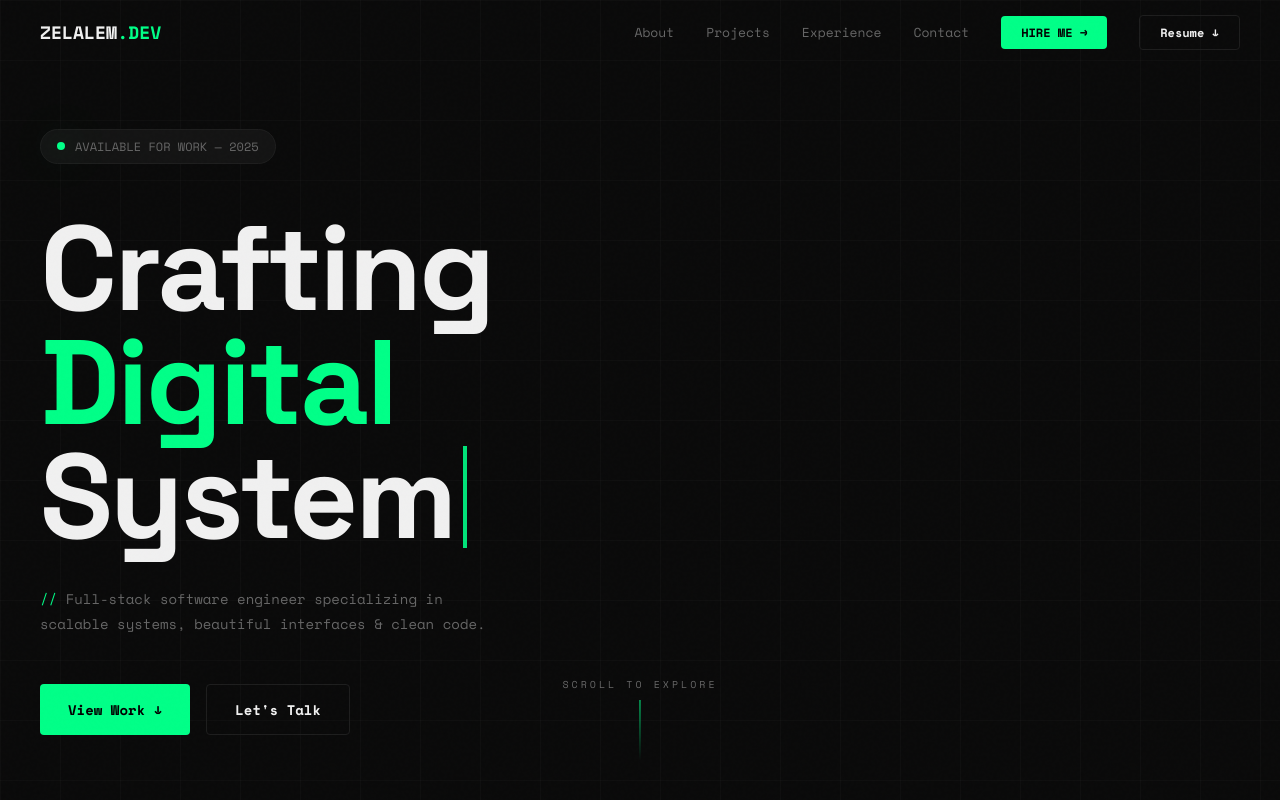
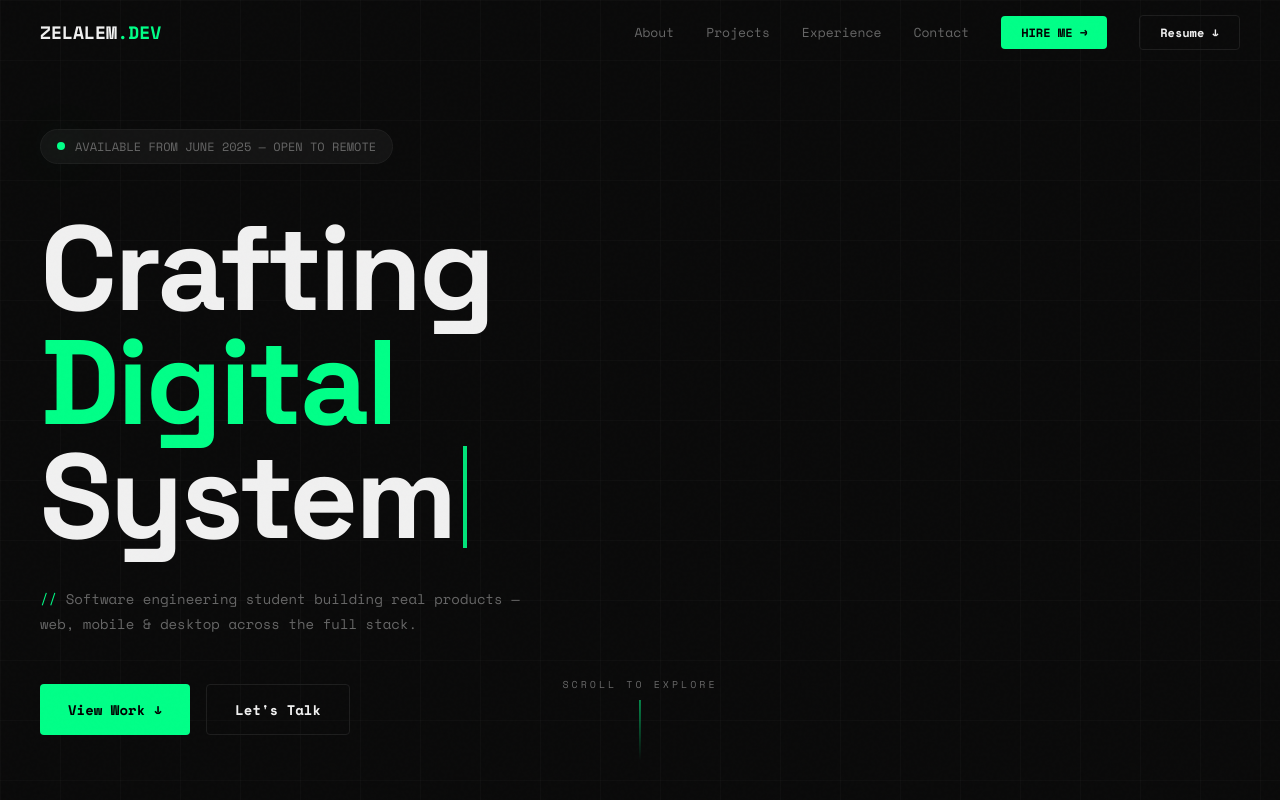
Before and after one commit to ztesfa88-png/portfolio, a Next.js app: page / in a window 1280 px wide. Shown: the top 800 px of the page. Built offline with nearby package versions, Linux system fonts and the light colour scheme.

Commit message:
fix: update hero availability text and subtitle copy
- Change vague '2025' to 'Available from June 2025 — Open to Remote'
- Update subtitle to accurately reflect student status building real products

```diff
--- a/components/Hero.tsx
+++ b/components/Hero.tsx
@@ -32,7 +32,7 @@ export default function Hero() {
         {/* Status badge */}
         <div style={{ display: 'inline-flex', alignItems: 'center', gap: 10, padding: '8px 16px', border: '1px solid var(--border)', borderRadius: 100, marginBottom: 48, background: 'var(--card)' }}>
           <span style={{ width: 8, height: 8, borderRadius: '50%', background: 'var(--accent)', display: 'inline-block', animation: 'pulseGlow 2s infinite' }} />
-          <span style={{ fontFamily: 'Space Mono, monospace', fontSize: 12, color: 'var(--muted)' }}>AVAILABLE FOR WORK — 2025</span>
+          <span style={{ fontFamily: 'Space Mono, monospace', fontSize: 12, color: 'var(--muted)' }}>AVAILABLE FROM JUNE 2025 — OPEN TO REMOTE</span>
         </div>
 
         {/* Headline */}
@@ -48,8 +48,8 @@ export default function Hero() {
         {/* Subtitle */}
         <p style={{ fontFamily: 'Space Mono, monospace', fontSize: 14, color: 'var(--muted)', maxWidth: 480, lineHeight: 1.8, marginBottom: 48 }}>
           <span style={{ color: 'var(--accent)' }}>// </span>
-          Full-stack software engineer specializing in<br />
-          scalable systems, beautiful interfaces & clean code.
+          Software engineering student building real products —<br />
+          web, mobile & desktop across the full stack.
         </p>
 
         {/* CTAs */}
```
